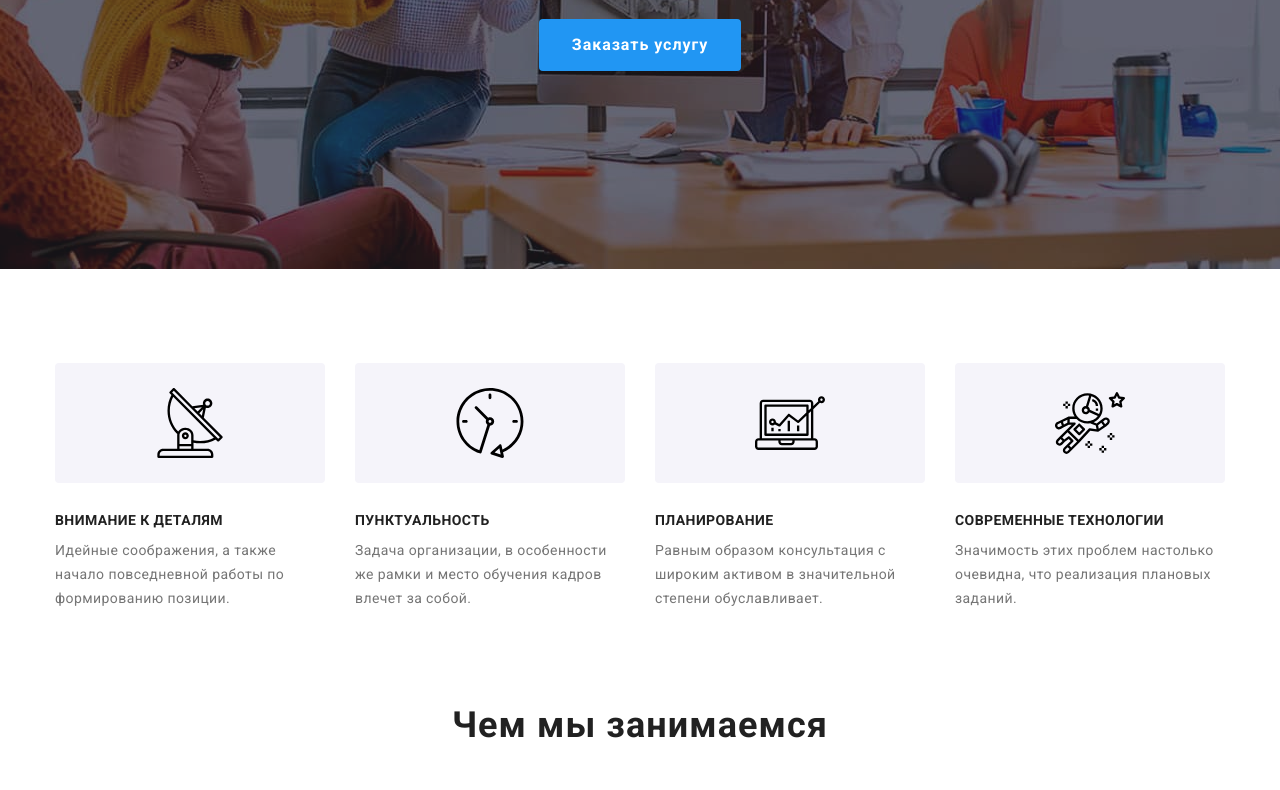
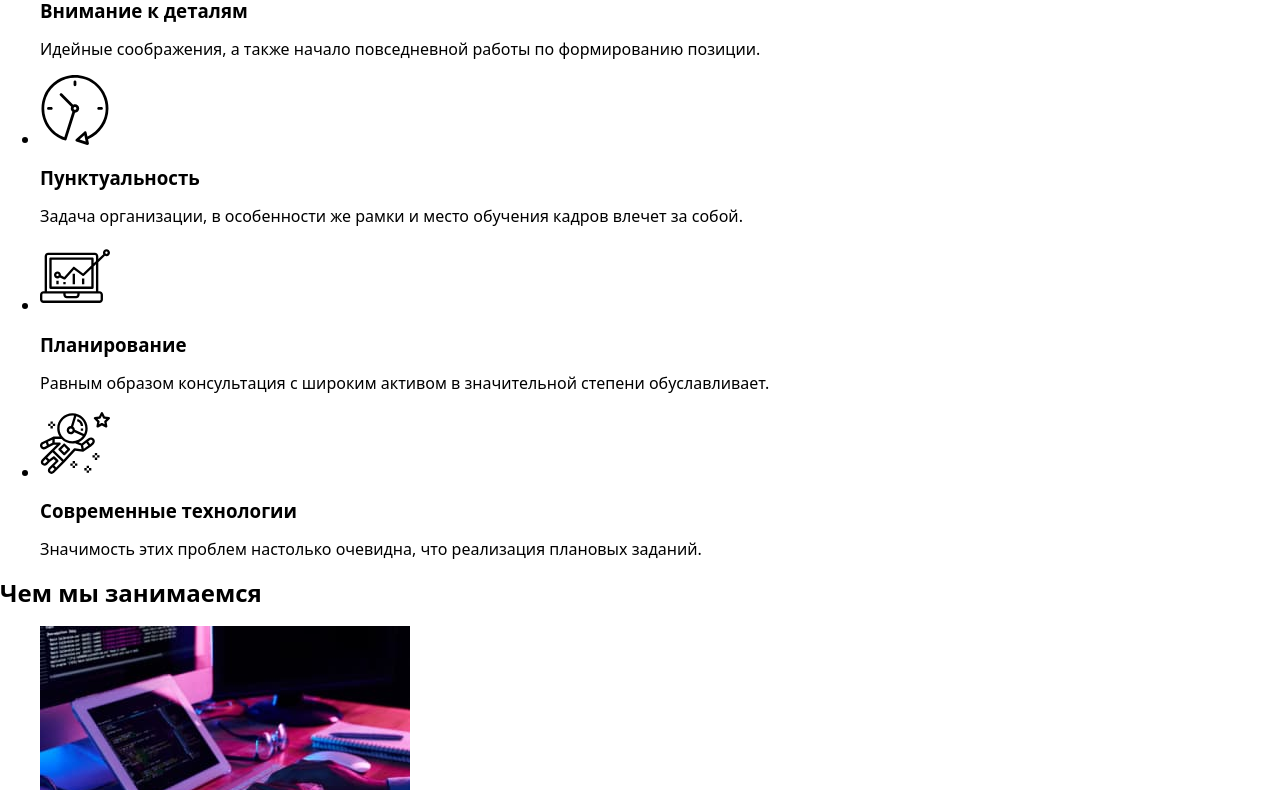
Before and after one commit to FialkaAnutka/goit-markup-hw-07, a plain HTML site: page index.html in a window 1280 px wide. Shown: the part 413-1203 px from the top of the page. Drawn offline with nearby package versions, Linux system fonts and the light colour scheme.

Commit message:
для питання

```diff
--- a/index.html
+++ b/index.html
@@ -10,7 +10,8 @@
     <link rel="preconnect" href="https://fonts.gstatic.com" crossorigin>
     <link href="https://fonts.googleapis.com/css2?family=Raleway:wght@700&family=Roboto:wght@400;500;700;900&display=swap"
       rel="stylesheet">
-    <link rel="stylesheet" href="./css/styles.css">
+    /* --link rel="stylesheet" href="./css/styles.css">---- */
+    <link rel="stylesheet" href="">
     <title>"Вебстудия"</title>
   </head>
   <body>
```
Also changed, not shown: sass/main.css (added), sass/main.scss (added), 2 other files.
